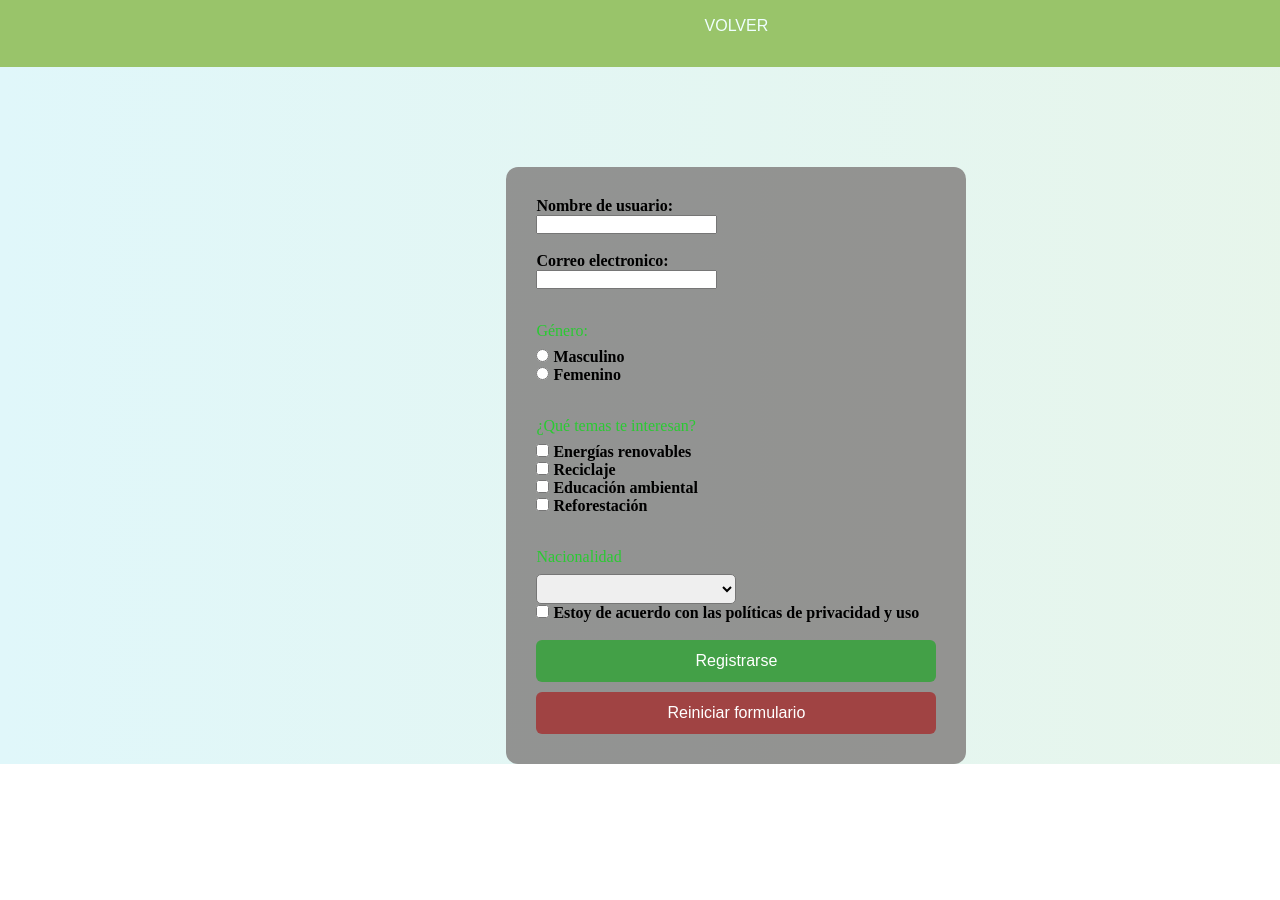
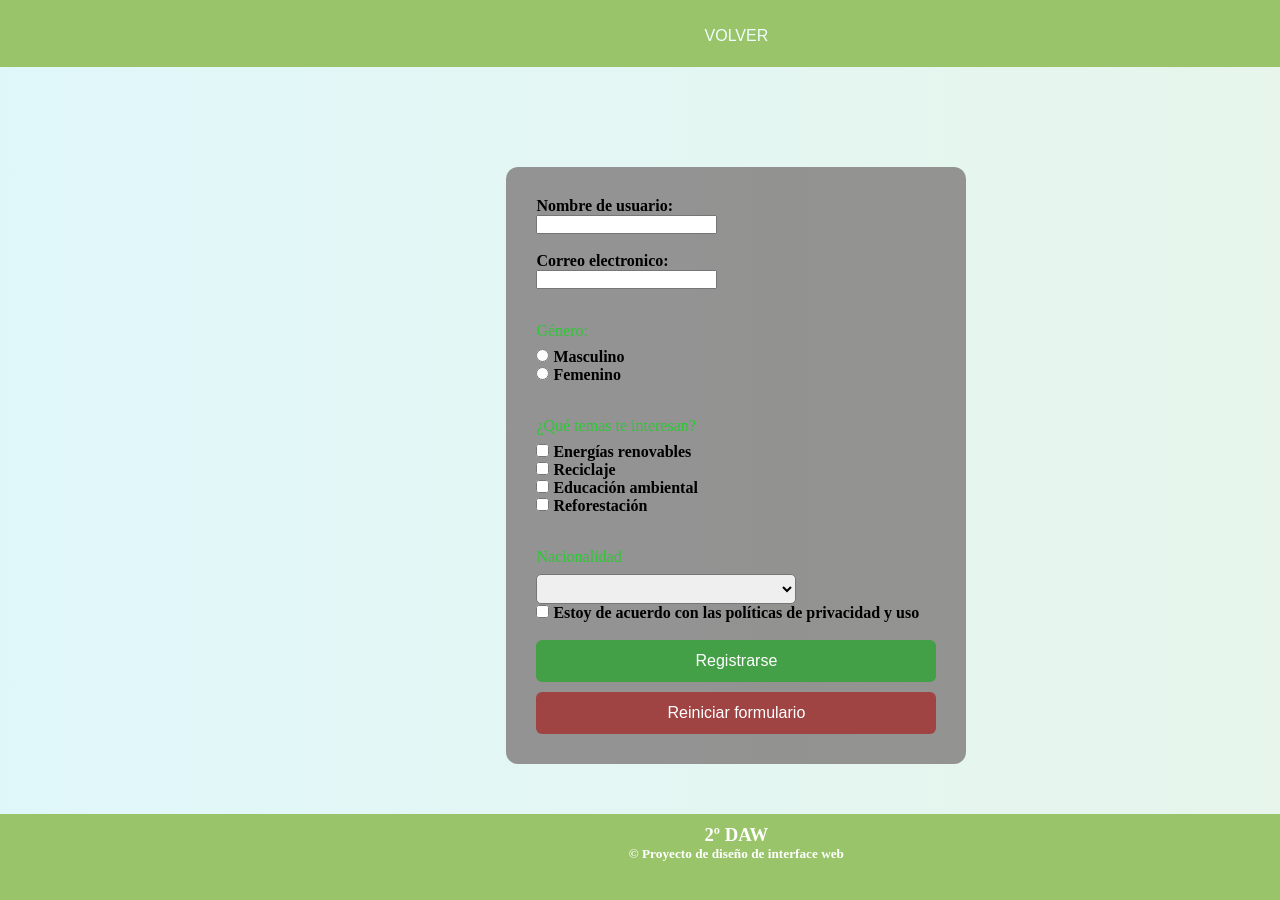
Before and after one commit to PabloP05/Evaluacion-inicial-DIW, a plain HTML site: page formulario.html in a window 1280 px wide. Shown: the part 82-982 px from the top of the page. Before the commit the page ends 846 px from the top, so only its background shows below. Drawn offline with Linux system fonts and the light colour scheme.

Commit message:
cambios en el css, se ha agregado transiciones a los indices del nav, se ha agregado un pie a la pagina

```diff
--- a/formulario.html
+++ b/formulario.html
@@ -69,5 +69,9 @@
         <input type="submit" value="Registrarse">
         <input type="reset" value="Reiniciar formulario">
       </form>
+       <footer>
+        <h3>2º DAW</h3>
+        <h5>© Proyecto de diseño de interface web</h5>
+    </footer>
 </body>
 </html>
--- a/style.css
+++ b/style.css
@@ -3,6 +3,9 @@
     padding: 0;
 
 }
+
+/* CONTENIDOS GENERALES EN TODAS LAS PANTALLAS*/
+
 html{
 background: linear-gradient(to right, #e0f7fa, #e8f5e9);
 }
@@ -30,18 +33,39 @@ nav{
     text-align: center;
 }
 
-
 .indice{
     display: inline-block;
     margin-left: 20px;
     margin-right: 20px;
+    padding-top: 10px;
     color: azure;
     font-family: sans-serif;
     text-decoration: none;
+    height:30px;
+    width: 300px;
+    border-radius: 10px;
+    transition: background-color 0.5s ease;
+}
 
+.indice:hover{
+    background-color: #73954f9c;
+}
+
+footer{
+    width: 1472.8px;
+    height: 90px; /* heigth + padding-top */
+    background-color:#99c46a;
+    text-align: center;
+    color: white;
+    margin-top: 50px;
+}
+
+footer>h3{
+    padding-top: 10px;
 }
 
 
+/* ESTRUCTURA DE PAGINA 1 ----------------------------------------------------------------------- */
 .cambiocClimaticoSeccion{
     width: 1000px;
     margin-left: 236.4px; /*calculo para centrar : ((1472.2/2)-500)= 236.4px*/
@@ -166,6 +190,9 @@ button{
     transition: background-color 0.3s ease;
 
 }
+a{
+    text-decoration: none;
+}
 button:hover {
     background-color: #388e3c;
 }
@@ -184,12 +211,12 @@ form {
 
 select {
     display: block;
-    width: 50%;
+    width: 260px;
     height: 30px;
     border-radius: 5px;
 }
 
-.txt-form {
+.txt-form {   /* dimensiones del form  */
     margin-top: 15px;
     margin-bottom: 8px;
     font-weight: 500;
@@ -216,9 +243,9 @@ input[type="reset"] {
     border-radius: 6px;
     font-size: 16px;
     margin-top: 10px;
-    transition: background-color 0.3s ease;
+    transition: background-color 0.3s ease; /* de esta forma indico que el fondo transicione de forma fluida */
 }
-
+ /*Indico el nuevo fondo al pasar por encima del boton*/
 input[type="submit"]:hover {
     background-color: #388e3c;
 }
```
Also changed, not shown: index.html (+4 -0 lines), info.html (+4 -0 lines).
